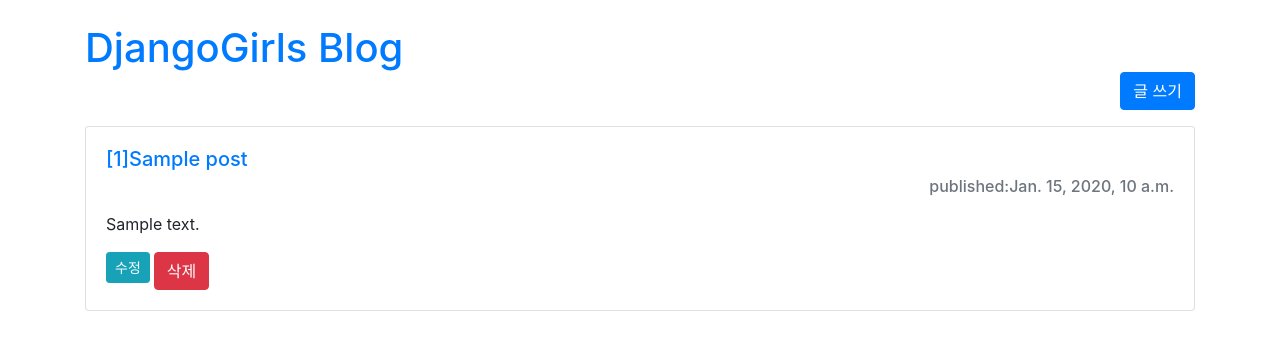
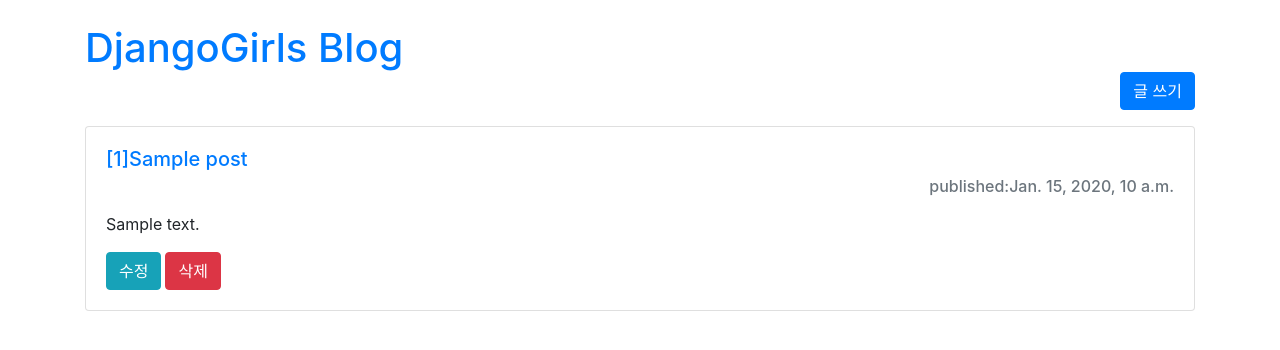
Before and after one commit to sungmin414/Django-tutorial, a Django app: template app/templates/blog/post_list.html in a window 1280 px wide. Shown: the top 350 px of the page. Run offline with Django 3.2, Linux system fonts and the light colour scheme; the template is opened without the code that fills it: values that come from a table or form of the project are taken from there, others are empty; tables that the repository leaves empty hold one stand-in row (values such as "Sample post"); parts of the project's set-up code (start-up, migrations or seed data) failed here and were passed over; some libraries are stand-ins or nearby versions.

Commit message:
view 수정

```diff
--- a/app/templates/blog/post_list.html
+++ b/app/templates/blog/post_list.html
@@ -15,7 +15,7 @@
             <h6 class="card-subtitle text-muted mb-3 text-right">published:{{ post.published_date }}</h6>
             <p class="card-text">{{ post.text |linebreaksbr| truncatechars:100}}</p>
             <div>
-                <a href="{% url 'post-edit' post.id %}" class="btn btn-sm btn-info mr-1 float-left">수정</a>
+                <a href="{% url 'post-edit' post.id %}" class="btn btn-small btn-info mr-1 float-left">수정</a>
                 <form action="{% url 'post-delete' post.id %}" method="POST" class="float-left">
                    {% csrf_token %}
                     <button type="submit" class="btn btn-small btn-danger">삭제</button>
```
Also changed, not shown: app/blog/views.py (+5 -5 lines).
